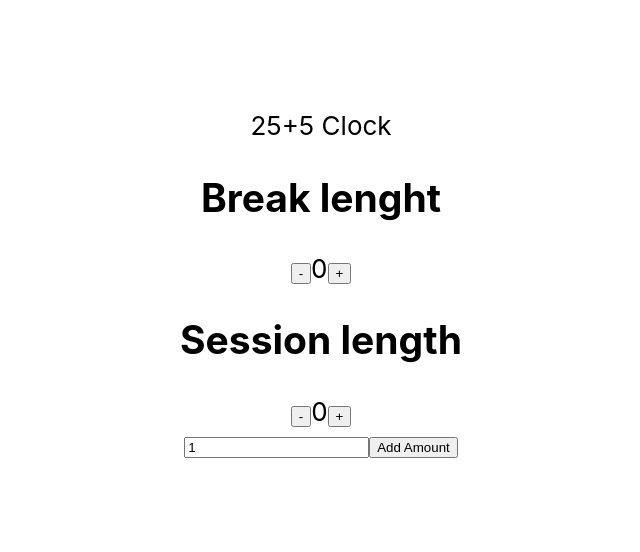
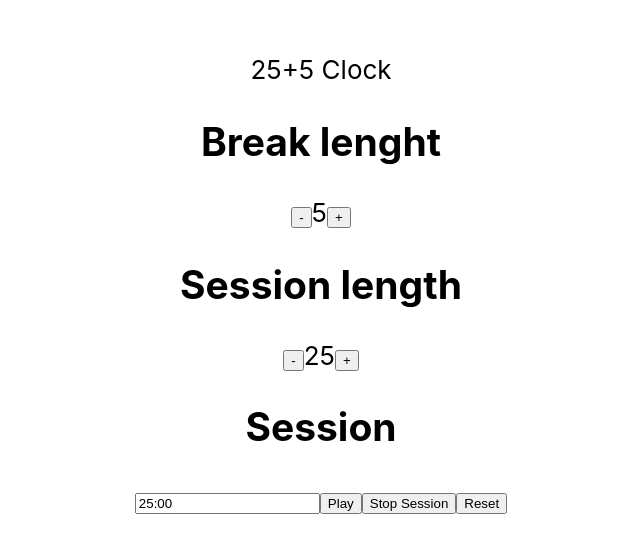
Before and after one commit to adrimihailescu/clock-five, a React (Create React App) app: page / in a window 1280 px wide. Shown: the part 116-668 px from the top of the page, without its empty margins (319-959 px from the left). Built offline with nearby package versions, Linux system fonts and the light colour scheme.

Commit message:
changes to state

```diff
--- a/src/App.js
+++ b/src/App.js
@@ -10,8 +10,10 @@ function App() {
 		<div className="App">
 			<header className="App-header">
 				25+5 Clock
-				<Break />
-				<Session />
+				<div>
+					<Break />
+					<Session />
+				</div>
 				<Counter />
 			</header>
 		</div>
--- a/src/features/break/breakSlice.js
+++ b/src/features/break/breakSlice.js
@@ -1,7 +1,7 @@
 import { createSlice } from "@reduxjs/toolkit";
 
 const initialState = {
-	value: 0,
+	value: 5,
 };
 
 export const breakSlice = createSlice({
--- a/src/features/counter/Counter.js
+++ b/src/features/counter/Counter.js
@@ -1,25 +1,28 @@
 import React, { useState } from "react";
 import { useDispatch } from "react-redux";
-import { incrementByAmount } from "./counterSlice";
+// import { incrementByAmount } from "./counterSlice";
+import { increment, decrement } from "../session/sessionSlice";
 
 export function Counter() {
 	// const count = useSelector(selectCount);
 	const dispatch = useDispatch();
-	const [incrementAmount, setIncrementAmount] = useState("1");
+	const [incrementAmount, setIncrementAmount] = useState("25:00");
 
-	const incrementValue = Number(incrementAmount) || 0;
+	const incrementValue = Number(incrementAmount) || 25;
 
 	return (
 		<div>
 			<div>
+				<h2>Session</h2>
 				<input
 					aria-label="Set increment amount"
 					value={incrementAmount}
 					onChange={(e) => setIncrementAmount(e.target.value)}
 				/>
-				<button onClick={() => dispatch(incrementByAmount(incrementValue))}>
-					Add Amount
-				</button>
+
+				<button id="start_stop">Play</button>
+				<button id="start_stop">Stop Session</button>
+				<button id="reset">Reset</button>
 			</div>
 		</div>
 	);
--- a/src/features/counter/counterSlice.js
+++ b/src/features/counter/counterSlice.js
@@ -2,7 +2,7 @@ import { createSlice } from "@reduxjs/toolkit";
 
 const initialState = {
 	value: 0,
-	status: "idle",
+	status: "stopped",
 };
 
 export const counterSlice = createSlice({
--- a/src/features/session/sessionSlice.js
+++ b/src/features/session/sessionSlice.js
@@ -1,7 +1,7 @@
 import { createSlice } from "@reduxjs/toolkit";
 
 const initialState = {
-	value: 0,
+	value: 25,
 };
 
 export const sessionSlice = createSlice({
```
